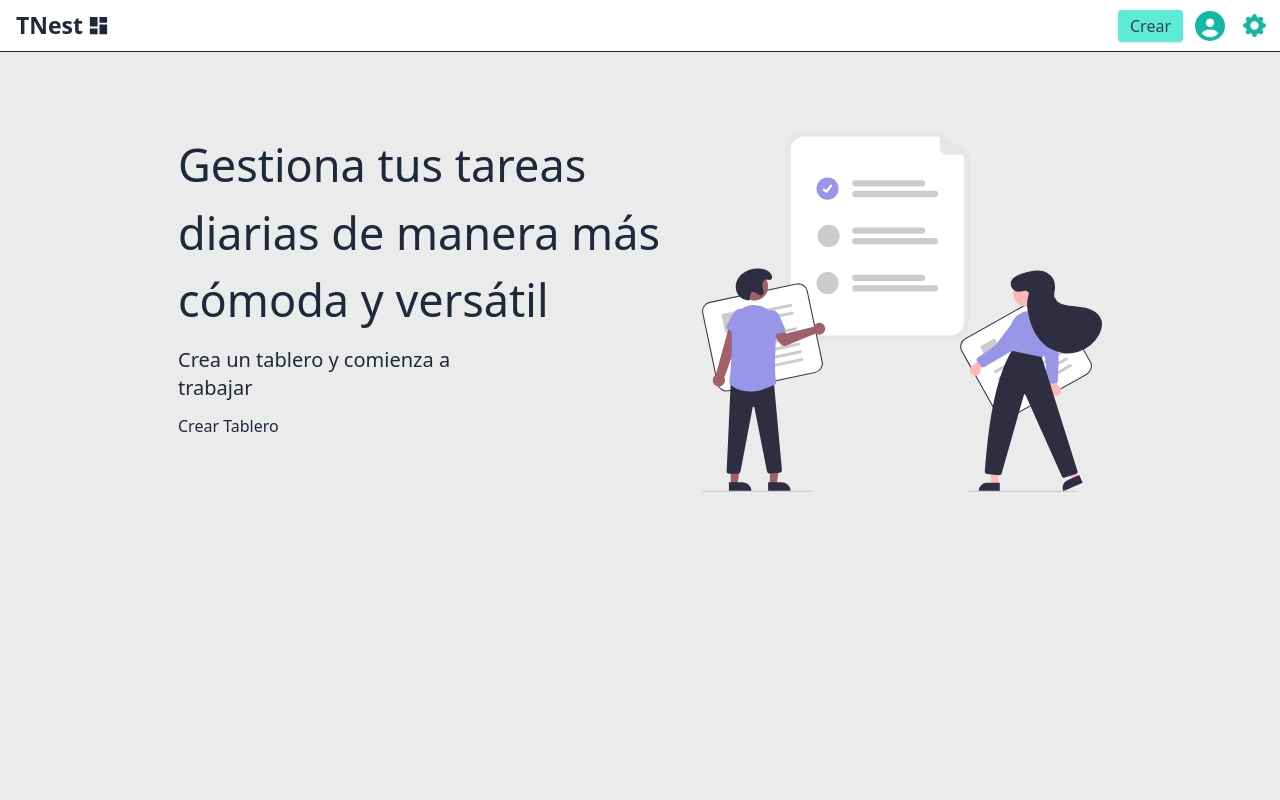
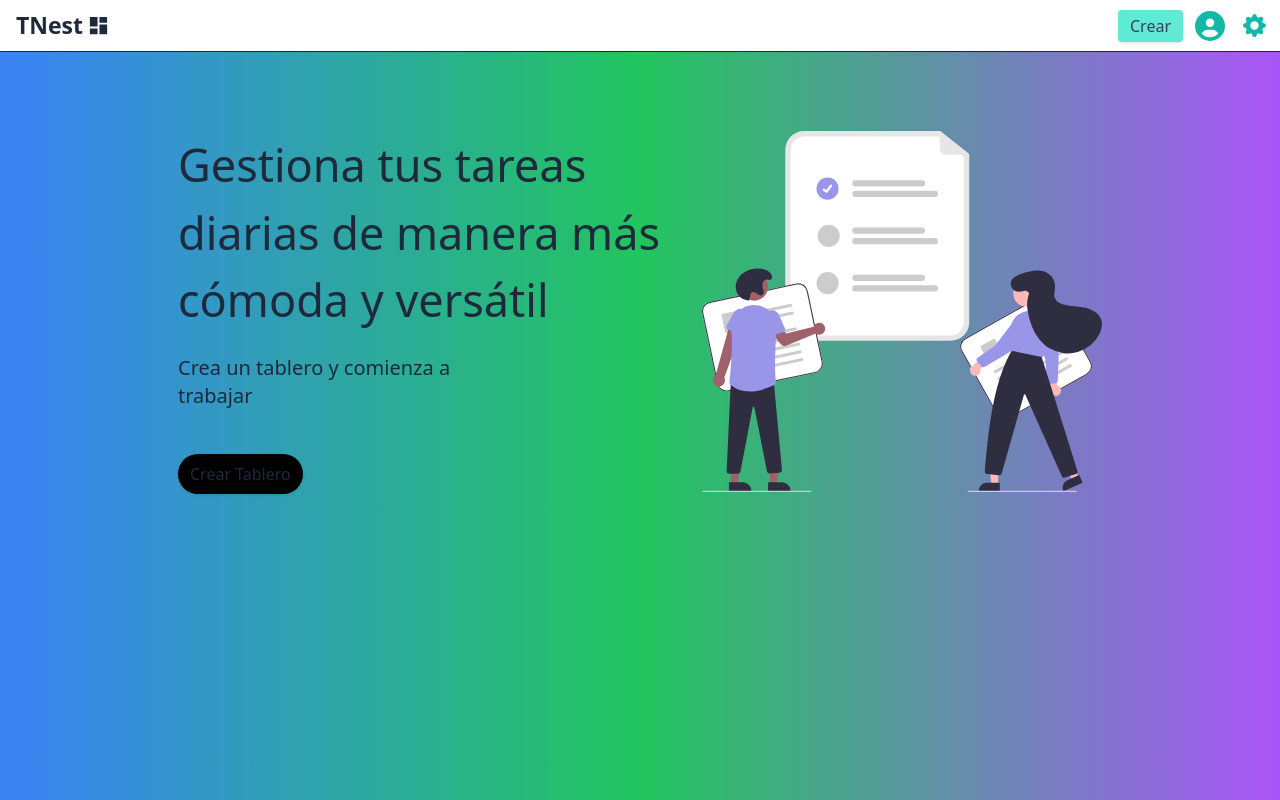
Before and after one commit to Edisonven/Tnest-app, a React (Vite) app in the folder Frontend/: page / in a window 1280 px wide. Built offline with nearby package versions, Linux system fonts and the light colour scheme.

Commit message:
Creando menu home

```diff
--- a/Frontend/src/App.tsx
+++ b/Frontend/src/App.tsx
@@ -23,7 +23,7 @@ function App(): JSX.Element {
   }, [setApplicationTheme]);
 
   return (
-    <div className="app__container min-h-[100vh] bg-[#EBEBEB] dark:bg-[#22264B]">
+    <div className="app__container min-h-[100vh] bg-gradient-to-r from-blue-500 via-green-500 to-purple-500 dark:from-[#0f0f0f] dark:to-[#22263d]">
       <Navbar
         setApplicationTheme={setApplicationTheme}
         aplicationTheme={aplicationTheme}
--- a/Frontend/src/context/CreateBoardContext.tsx
+++ b/Frontend/src/context/CreateBoardContext.tsx
@@ -11,7 +11,6 @@ interface CreateBoardMenuContextType {
   setOpenCreateBoardMenu: Dispatch<SetStateAction<boolean>>;
 }
 
-// Proporciona un valor predeterminado
 const defaultContextValue: CreateBoardMenuContextType = {
   openCreateBoardMenu: false,
   setOpenCreateBoardMenu: () => {},
--- a/Frontend/src/views/home/Home.tsx
+++ b/Frontend/src/views/home/Home.tsx
@@ -8,17 +8,17 @@ function Home(): JSX.Element {
   return (
     <section className="flex items-center justify-center mt-[80px]">
       <div className="flex gap-6">
-        <div className="flex flex-col gap-3">
+        <div className="flex flex-col gap-5">
           <h1 className="text-[45px] font-medium text-slate-800 dark:text-gray-300 max-w-[500px]">
             Gestiona tus tareas diarias de manera más cómoda y versátil
           </h1>
           <p className="text-slate-800 dark:text-gray-300 text-xl font-medium max-w-[300px]">
             Crea un tablero y comienza a trabajar
           </p>
-          <div>
+          <div className="mt-6">
             <button
               onClick={() => setOpenCreateBoardMenu(true)}
-              className="text-slate-800 dark:text-gray-300 "
+              className="text-slate-800 dark:text-gray-300 px-3 py-2 bg-black shadow rounded-3xl font-medium"
             >
               Crear Tablero
             </button>
```
Also changed, not shown: Frontend/public/images/application/circle-scatter-haikei.svg (added).
